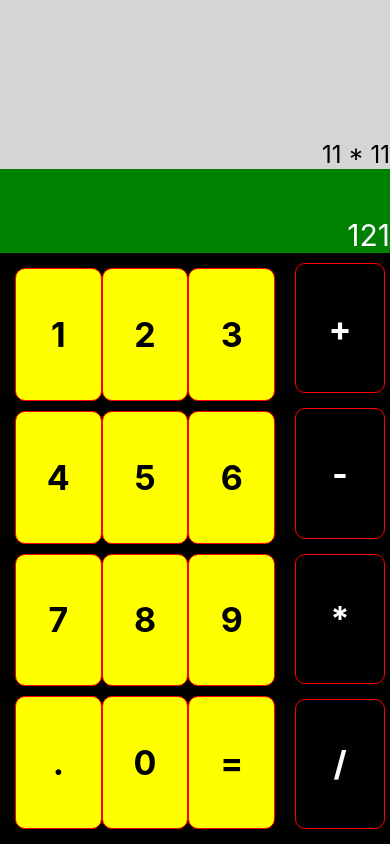
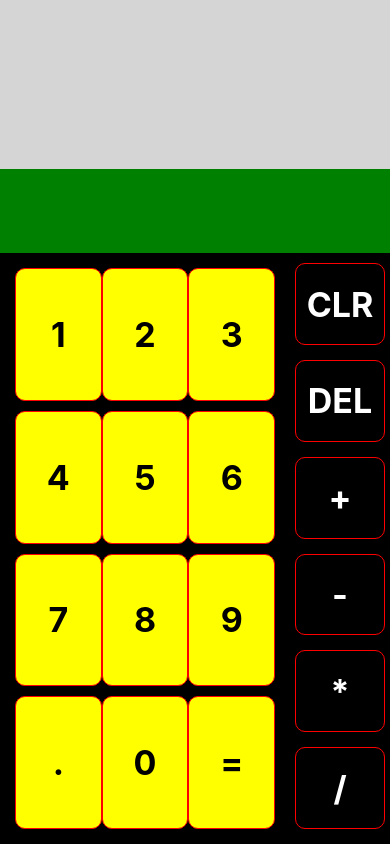
Before and after one commit to atm1504/calculator, a React Native app: screen / in a window 390 px wide. Built offline with nearby package versions, Linux system fonts and the light colour scheme.

Commit message:
feat: Add various functions

```diff
--- a/App.js
+++ b/App.js
@@ -1,15 +1,48 @@
+/* eslint-disable prettier/prettier */
 import React, {Component} from 'react';
-import {StyleSheet, Text, View, Button, TouchableOpacity} from 'react-native';
+import {StyleSheet, Text, View, TouchableOpacity} from 'react-native';
 
 class App extends Component {
+  constructor(props) {
+    super(props);
+    this.state = {resultText: '', result:''};
+    this.buttonPressed = this.buttonPressed.bind(this);
+    this.calculateResult = this.calculateResult.bind(this);
+  }
+
+  // Function to calculate the result of the entered expression
+  calculateResult() {
+    const text = this.state.resultText;
+    this.setState({ result: text });
+  }
+  // Perform different actions according to the button selected or pressed
+  buttonPressed(text) {
+    if (text === '=') {
+      this.calculateResult();
+    } else if (text === 'DEL') {
+      let t = this.state.resultText.split('');
+      t.pop();
+      this.setState({ resultText: t.join('') });
+    } else if (text === 'CLR') {
+      this.setState({resultText:'', result:''});
+    } else {
+      this.setState( {resultText:this.state.resultText + text});
+
+    }
+  }
   render() {
+    /* Looping of the items to show numbers and operators */
     let rows = [];
     let nums = [[1, 2, 3], [4, 5, 6], [7, 8, 9], ['.', 0, '=']];
     for (let i = 0; i < 4; i++) {
       let row = [];
       for (let j = 0; j < 3; j++) {
         row.push(
-          <TouchableOpacity style={styles.btn}>
+          <TouchableOpacity
+            onPress={() => {
+              this.buttonPressed(nums[i][j]);
+            }}
+            style={styles.btn}>
             <Text style={styles.btnText}>{nums[i][j]}</Text>
           </TouchableOpacity>,
         );
@@ -17,11 +50,13 @@ class App extends Component {
       rows.push(<View style={styles.row}>{row}</View>);
     }
 
-    let operations = ['+', '-', '*', '/'];
+    let operations = ['CLR','DEL','+', '-', '*', '/'];
     let ops = [];
-    for (let j = 0; j < 4; j++) {
+    for (let j = 0; j < 6; j++) {
       ops.push(
-        <TouchableOpacity style={styles.operationButton}>
+        <TouchableOpacity onPress={() => {
+              this.buttonPressed(operations[j]);
+            }} style={styles.operationButton}>
           <Text style={styles.operationText}>{operations[j]}</Text>
         </TouchableOpacity>,
       );
@@ -30,10 +65,10 @@ class App extends Component {
     return (
       <View style={styles.container}>
         <View style={styles.result}>
-          <Text style={styles.resultText}>11 * 11</Text>
+          <Text style={styles.resultText}>{this.state.resultText}</Text>
         </View>
         <View style={styles.calculation}>
-          <Text style={styles.calculationText}>121</Text>
+          <Text style={styles.calculationText}>{this.state.result}</Text>
         </View>
         <View style={styles.buttons}>
           <View style={styles.numbers}>{rows}</View>
@@ -44,6 +79,8 @@ class App extends Component {
   }
 }
 
+
+/* Style sheet for the calculator*/
 const styles = StyleSheet.create({
   container: {
     flex: 1,
@@ -55,7 +92,7 @@ const styles = StyleSheet.create({
     alignItems: 'flex-end',
   },
   resultText: {
-    fontSize: 24,
+    fontSize: 28,
     color: '#000',
   },
   calculation: {
```
